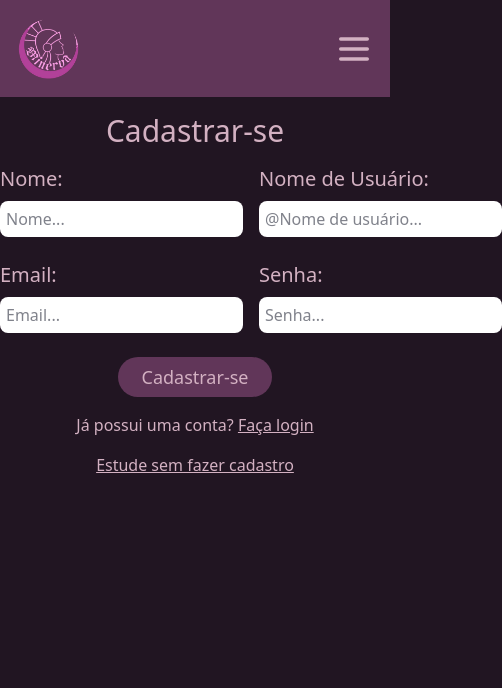
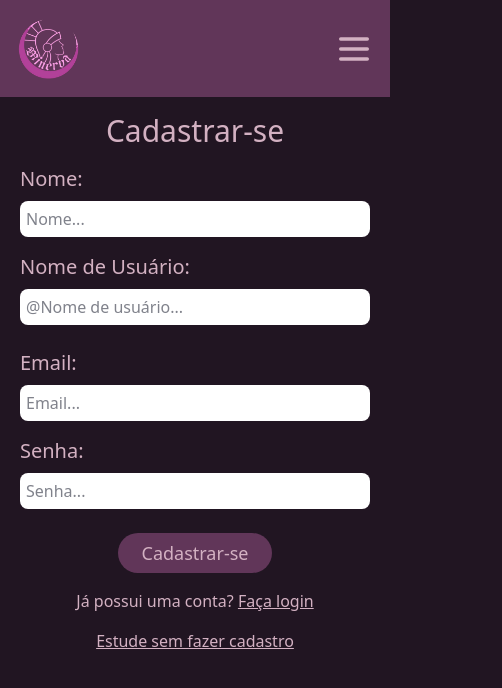
Before and after one commit to bruno08nunes/minerva-frontend, a Next.js app: page /register in a window 390 px wide. Shown: the top 688 px of the page, 502 px wide, since content can reach past the window. Built offline with nearby package versions, Linux system fonts and the light colour scheme.

Commit message:
feat: turn the forms responsives

```diff
--- a/src/app/login/page.tsx
+++ b/src/app/login/page.tsx
@@ -8,7 +8,7 @@ export default function Login() {
         <>
             <Header isSticky={false} />
             <h1 className="text-[#D3B1C2] text-center text-3xl my-4">Login</h1>
-            <form className="max-w-[700px] w-full mx-auto flex flex-col gap-6">
+            <form className="max-w-[700px] w-full mx-auto flex flex-col gap-6 px-5">
                 <Input id="email" type="email" label="Email" placeholder="Email..." />
                 <Input id="password" type="password" label="Senha" placeholder="Senha..." />
                 <Button text="Entrar" />
--- a/src/app/register/page.tsx
+++ b/src/app/register/page.tsx
@@ -3,6 +3,8 @@ import Button from "@/components/layout/form/Button";
 import Input from "@/components/layout/form/Input";
 import Link from "next/link";
 
+
+// TODO: Verify if header will contain the links and buttons on login and register page
 export default function Login() {
     return (
         <>
@@ -10,8 +12,8 @@ export default function Login() {
             <h1 className="text-[#D3B1C2] text-center text-3xl my-4">
                 Cadastrar-se
             </h1>
-            <form className="max-w-[700px] w-full mx-auto flex flex-col gap-6">
-                <div className="flex gap-4">
+            <form className="max-w-[700px] w-full mx-auto flex flex-col gap-6 px-5">
+                <div className="flex gap-4 flex-col sm:flex-row">
                     <Input
                         id="name"
                         type="text"
@@ -25,7 +27,7 @@ export default function Login() {
                         placeholder="@Nome de usuário..."
                     />
                 </div>
-                <div className="flex gap-4">
+                <div className="flex gap-4 flex-col sm:flex-row">
                     <Input
                         id="email"
                         type="email"
```
